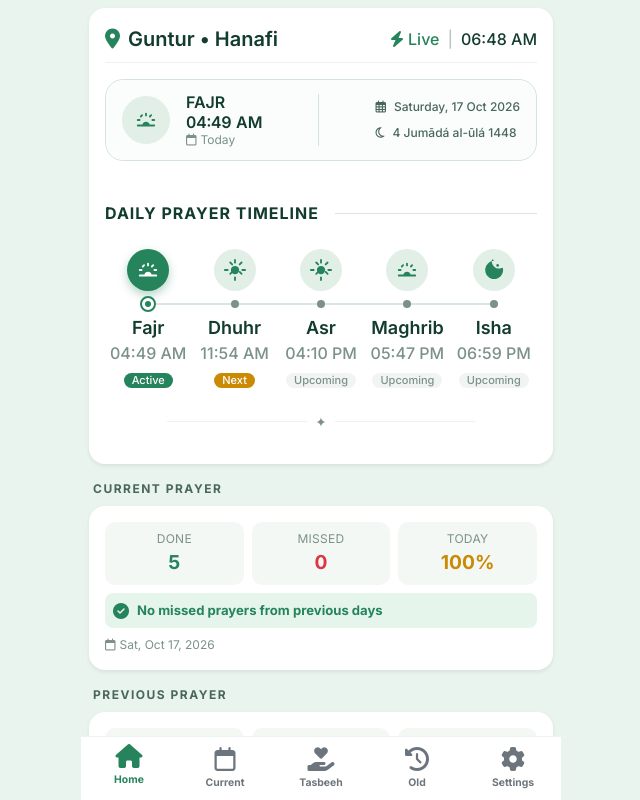
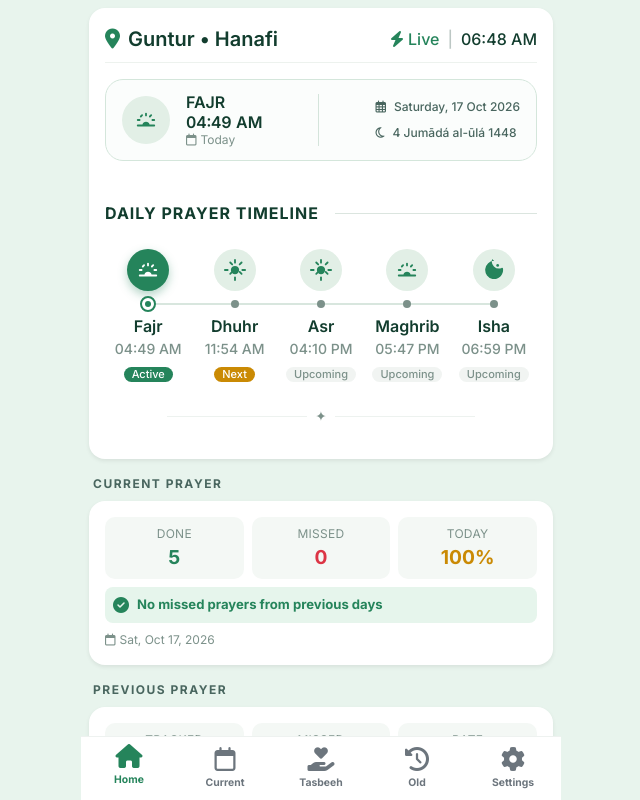
Before and after one commit to iliyas77/Islam-tracker, a website: page main.html in a window 1280 px wide. Shown: the whole page, without its empty margins (319-959 px from the left). Drawn offline with nearby package versions, Linux system fonts and the light colour scheme; no server answers.

Commit message:
style(timeline): set prayer name font size to 16px and time to 14px

```diff
--- a/css/style.css
+++ b/css/style.css
@@ -540,12 +540,12 @@ body {
 }
 
 .timeline-label {
-    font-size: var(--text-lg);
+    font-size: var(--text-base);
     font-weight: 600;
 }
 
 .timeline-time {
-    font-size: var(--text-base);
+    font-size: var(--text-sm);
     font-weight: 500;
 }
 
```
Also changed, not shown: production/production.html (+1 -1 lines).
